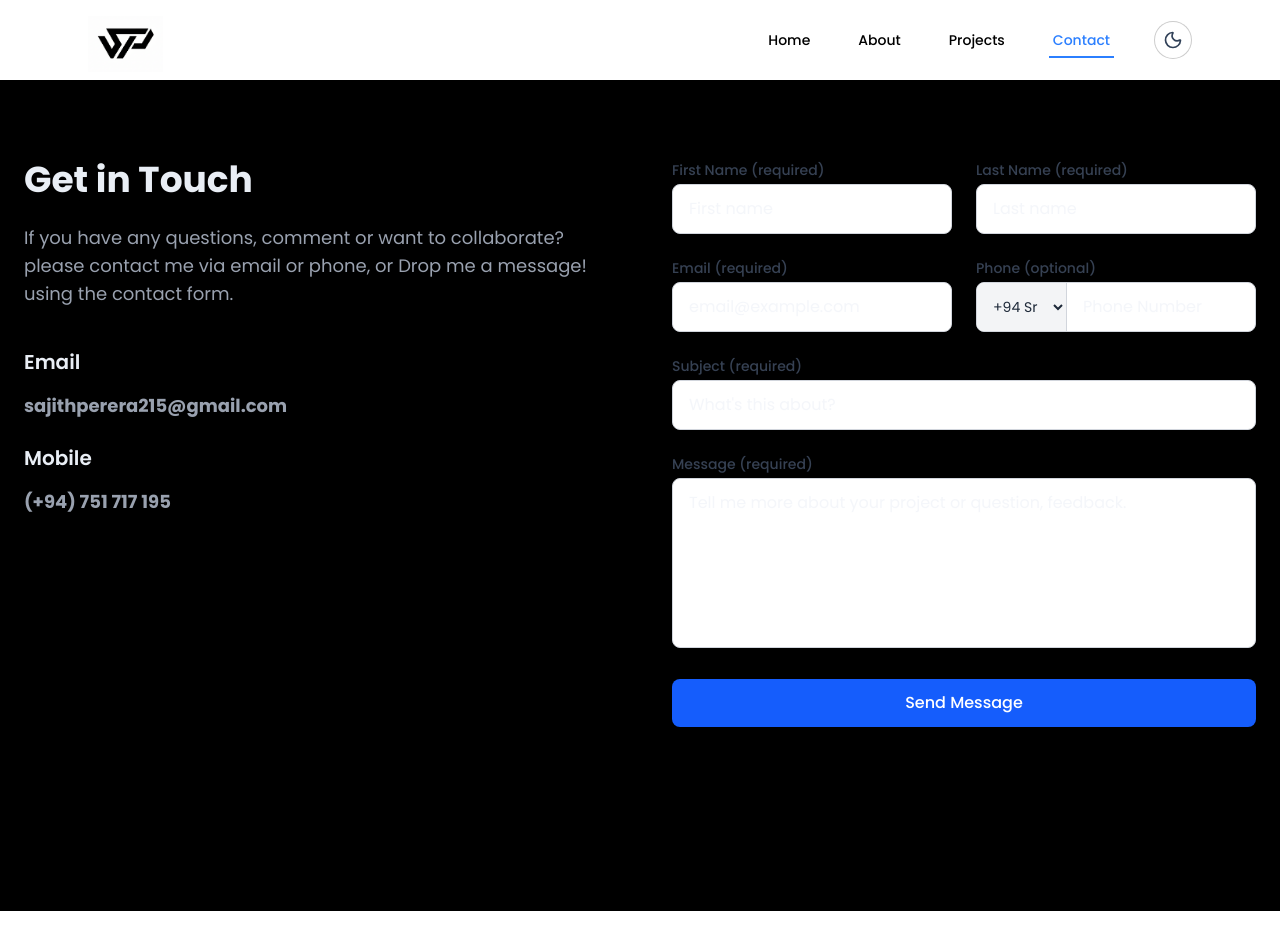
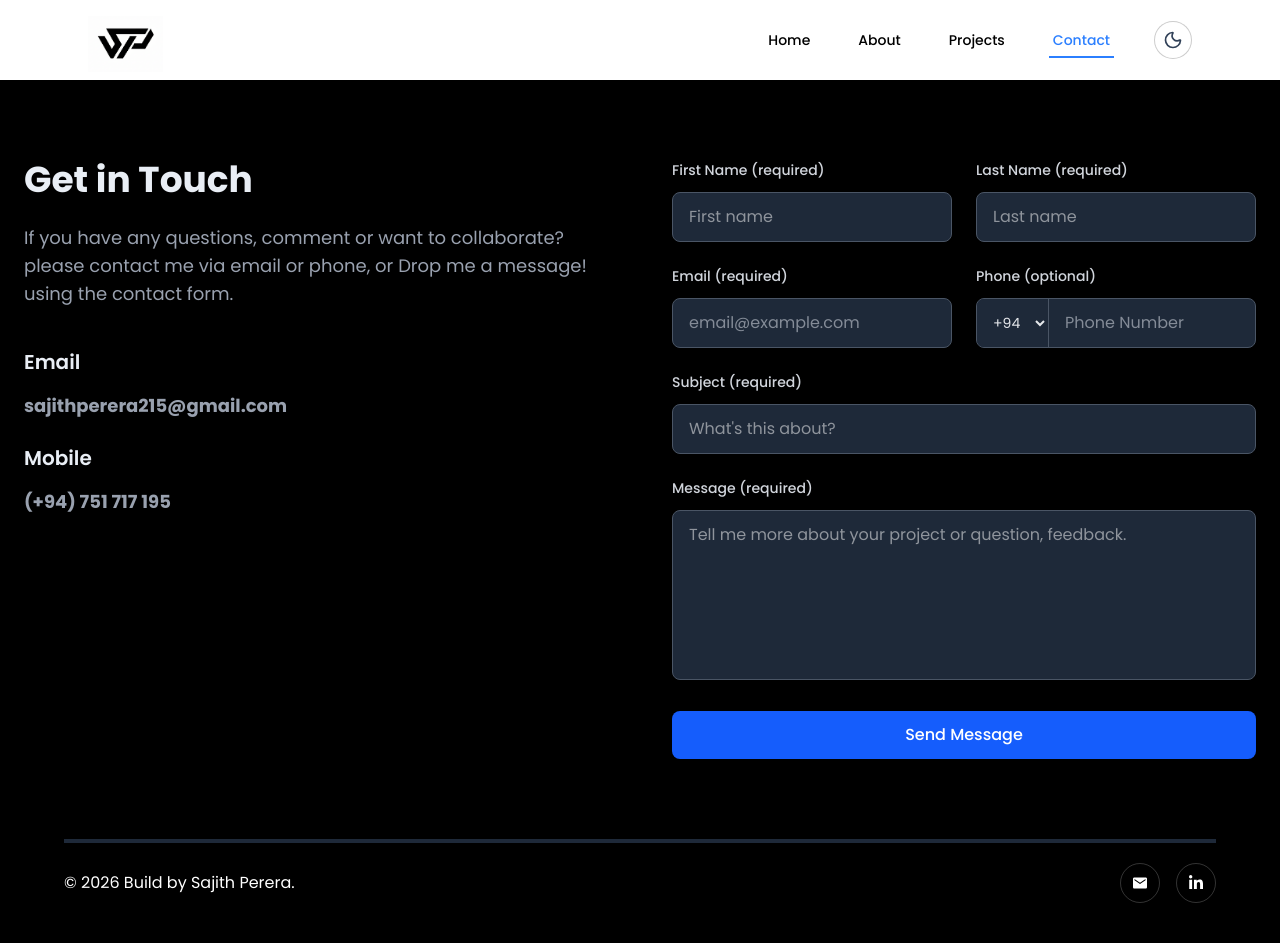
Before and after one commit to Sajiya14/my-portfolio, a React (Vite) app in the folder frontend/: page /contact in a window 1280 px wide. Before the commit the page ends 911 px from the top, so only its background shows below. Built offline with nearby package versions, Linux system fonts and the light colour scheme; a web font is replaced by a local one.

Commit message:
remove white theme mode

```diff
--- a/frontend/src/components/Footer.jsx
+++ b/frontend/src/components/Footer.jsx
@@ -15,9 +15,9 @@ export default function Footer() {
       ];
 
   return (
-    <footer className="max-w-6xl mx-auto h-full pb-10 pt-5 border-t-4 border-black dark:border-gray-800">
+    <footer className="max-w-6xl mx-auto h-full pb-10 pt-5 border-t-4 border-gray-800">
       <div className="flex justify-between items-center">
-        <div className="text-md text-black dark:text-white font-poppins">
+        <div className="text-md text-white font-poppins">
           © {new Date().getFullYear()} Build by Sajith Perera.
         </div>
         <div className="flex items-center gap-4">
@@ -28,8 +28,7 @@ export default function Footer() {
                       target="_blank"
                       rel="noopener noreferrer"
                       className={`w-10 h-10 flex items-center justify-center rounded-full
-                                  border border-black/20 dark:border-white/20
-                                  text-black dark:text-white group
+                                  border border-white/20 text-white group
                                   transition-all duration-300
                                   hover:-translate-y-1 hover:scale-110 ${icon.hoverColor}`}
                     >
--- a/frontend/src/pages/Contact.jsx
+++ b/frontend/src/pages/Contact.jsx
@@ -126,7 +126,7 @@ export default function ContactForm() {
         <form onSubmit={handleSubmit} className="space-y-6">
           <div className="grid grid-cols-1 md:grid-cols-2 gap-6">
             <div>
-              <label htmlFor="firstName" className="block text-sm font-medium text-gray-700 dark:text-gray-300 mb-1">
+              <label htmlFor="firstName" className="block text-sm font-medium text-gray-300 mb-3">
                 First Name (required)
               </label>
               <input
@@ -136,13 +136,13 @@ export default function ContactForm() {
                 value={formData.firstName}
                 onChange={handleChange}
                 required
-                className="w-full px-4 py-3 rounded-lg border border-gray-300 focus:ring-2 focus:ring-blue-500 focus:border-blue-500 bg-white dark:bg-gray-800 dark:border-gray-600 dark:text-white transition-colors"
+                className="w-full px-4 py-3 rounded-lg border focus:ring-2 focus:ring-blue-500 focus:border-blue-500 bg-gray-800 border-gray-600 text-white transition-colors"
                 placeholder="First name"
               />
             </div>
 
             <div>
-              <label htmlFor="lastName" className="block text-sm font-medium text-gray-700 dark:text-gray-300 mb-1">
+              <label htmlFor="lastName" className="block text-sm font-medium text-gray-300 mb-3">
                 Last Name (required)
               </label>
               <input
@@ -152,7 +152,7 @@ export default function ContactForm() {
                 value={formData.lastName}
                 onChange={handleChange}
                 required
-                className="w-full px-4 py-3 rounded-lg border border-gray-300 focus:ring-2 focus:ring-blue-500 focus:border-blue-500 bg-white dark:bg-gray-800 dark:border-gray-600 dark:text-white transition-colors"
+                className="w-full px-4 py-3 rounded-lg border focus:ring-2 focus:ring-blue-500 focus:border-blue-500 bg-gray-800 border-gray-600 text-white transition-colors"
                 placeholder="Last name"
               />
             </div>
@@ -160,7 +160,7 @@ export default function ContactForm() {
 
           <div className="grid grid-cols-1 md:grid-cols-2 gap-6">
             <div>
-              <label htmlFor="email" className="block text-sm font-medium text-gray-700 dark:text-gray-300 mb-1">
+              <label htmlFor="email" className="block text-sm font-medium text-gray-300 mb-3">
                 Email (required)
               </label>
               <input
@@ -170,20 +170,20 @@ export default function ContactForm() {
                 value={formData.email}
                 onChange={handleChange}
                 required
-                className="w-full px-4 py-3 rounded-lg border border-gray-300 focus:ring-2 focus:ring-blue-500 focus:border-blue-500 bg-white dark:bg-gray-800 dark:border-gray-600 dark:text-white transition-colors"
+                className="w-full px-4 py-3 rounded-lg border focus-within:ring-2 focus-within:ring-blue-500 focus-within:border-blue-500 bg-gray-800 border-gray-600 overflow-hidden"
                 placeholder="email@example.com"
               />
             </div>
 
             <div>
-              <label htmlFor="phone" className="block text-sm font-medium text-gray-700 dark:text-gray-300 mb-1">
+              <label htmlFor="phone" className="block text-sm font-medium text-gray-300 mb-3">
                 Phone (optional)
               </label>
-              <div className="flex rounded-lg border border-gray-300 focus-within:ring-2 focus-within:ring-blue-500 focus-within:border-blue-500 bg-white dark:bg-gray-800 dark:border-gray-600 overflow-hidden">
+              <div className="flex rounded-lg border focus-within:ring-2 focus-within:ring-blue-500 focus-within:border-blue-500 bg-gray-800 border-gray-600 overflow-hidden">
                 <select
                   value={formData.countryCode}
                   onChange={handleCountryChange}
-                  className="bg-gray-100 dark:bg-gray-700 text-gray-800 dark:text-gray-200 border-r border-gray-300 dark:border-gray-600 px-3 py-3 text-sm focus:outline-none cursor-pointer min-w-22.5"
+                  className="bg-gray-800  text-gray-200 border-r border-gray-600 px-3 py-3 text-sm focus:outline-none cursor-pointer min-w-18"
                 >
                   {countryPhoneCodes.map((country) => (
                     <option key={country.iso} value={country.code}>
@@ -206,7 +206,7 @@ export default function ContactForm() {
           </div>
 
           <div>
-            <label htmlFor="subject" className="block text-sm font-medium text-gray-700 dark:text-gray-300 mb-1">
+            <label htmlFor="subject" className="block text-sm font-medium text-gray-300 mb-3">
               Subject (required)
             </label>
             <input
@@ -216,13 +216,13 @@ export default function ContactForm() {
               value={formData.subject}
               onChange={handleChange}
               required
-              className="w-full px-4 py-3 rounded-lg border border-gray-300 focus:ring-2 focus:ring-blue-500 focus:border-blue-500 bg-white dark:bg-gray-800 dark:border-gray-600 dark:text-white transition-colors"
+              className="w-full px-4 py-3 rounded-lg border focus:ring-2 focus:ring-blue-500 focus:border-blue-500 bg-gray-800 border-gray-600 text-white transition-colors"
               placeholder="What's this about?"
             />
           </div>
 
           <div>
-            <label htmlFor="message" className="block text-sm font-medium text-gray-700 dark:text-gray-300 mb-1">
+            <label htmlFor="message" className="block text-sm font-medium text-gray-300 mb-3">
               Message (required)
             </label>
             <textarea
@@ -232,7 +232,7 @@ export default function ContactForm() {
               onChange={handleChange}
               required
               rows={6}
-              className="w-full px-4 py-3 rounded-lg border border-gray-300 focus:ring-2 focus:ring-blue-500 focus:border-blue-500 bg-white dark:bg-gray-800 dark:border-gray-600 dark:text-white transition-colors resize-none"
+              className="w-full px-4 py-3 rounded-lg border focus:ring-2 focus:ring-blue-500 focus:border-blue-500 bg-gray-800 border-gray-600 text-white transition-colors resize-none"
               placeholder="Tell me more about your project or question, feedback."
             />
           </div>
```
